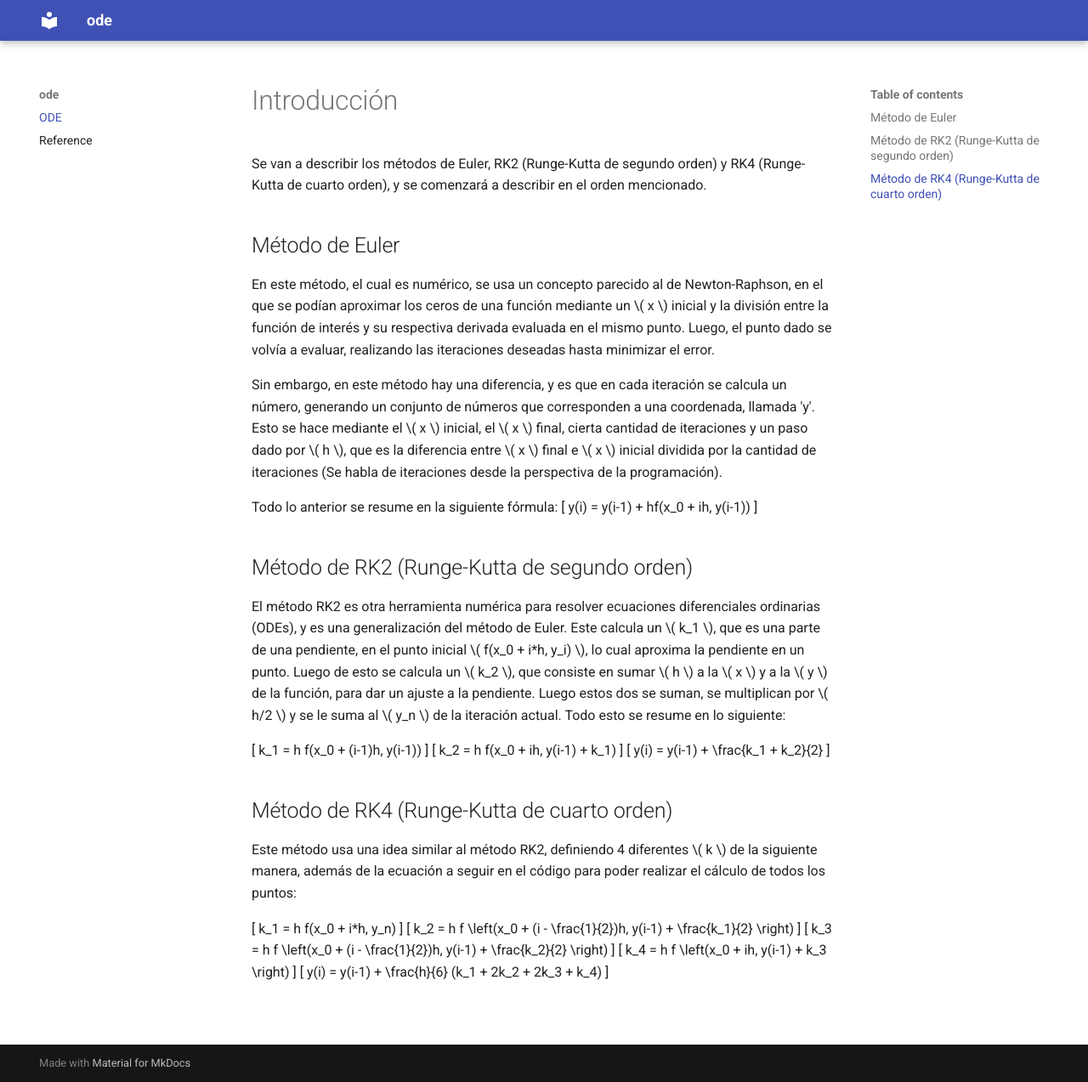
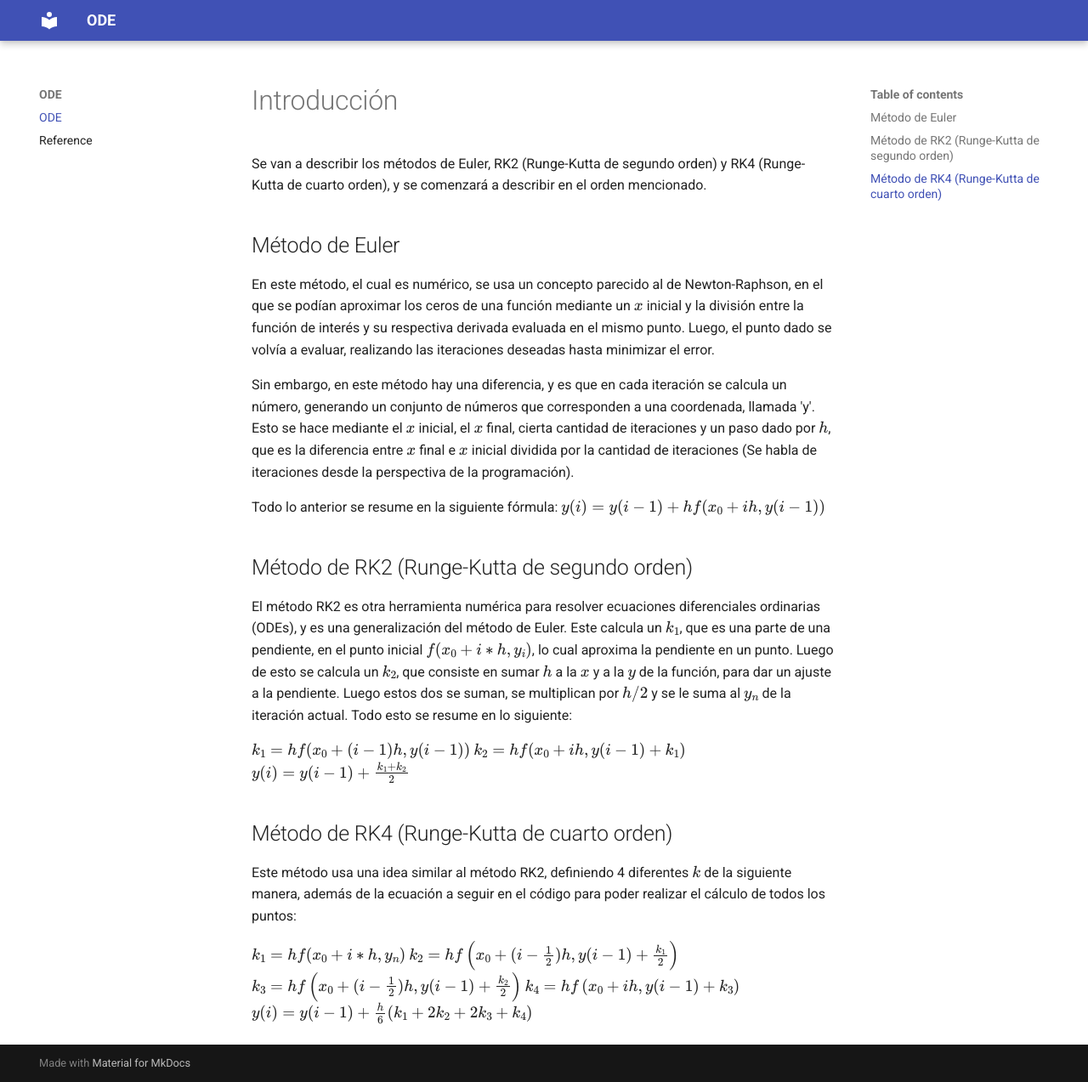
Before and after one commit to Leonardo20201234/ode, an MkDocs documentation site: the page built from docs/index.md, in a window 1280 px wide and 1273 px high. Shown: the whole window at 85% size. Built offline with MkDocs 1.6.1 and Material for MkDocs 9.7.7, drawn with Linux system fonts in a browser that asks for light colours; a script that is not in the unit is left out.

Commit message:
Commit inicial

```diff
--- a/docs/index.md
+++ b/docs/index.md
@@ -9,22 +9,22 @@ En este método, el cual es numérico, se usa un concepto parecido al de Newton-
 Sin embargo, en este método hay una diferencia, y es que en cada iteración se calcula un número, generando un conjunto de números que corresponden a una coordenada, llamada 'y'. Esto se hace mediante el \( x \) inicial, el \( x \) final, cierta cantidad de iteraciones y un paso dado por \( h \), que es la diferencia entre \( x \) final e \( x \) inicial dividida por la cantidad de iteraciones (Se habla de iteraciones desde la perspectiva de la programación).
 
 Todo lo anterior se resume en la siguiente fórmula:
-\[ y(i) = y(i-1) + hf(x_0 + ih, y(i-1)) \]
+\( y(i) = y(i-1) + hf(x_0 + ih, y(i-1)) \)
 
 ## Método de RK2 (Runge-Kutta de segundo orden)
 
 El método RK2 es otra herramienta numérica para resolver ecuaciones diferenciales ordinarias (ODEs), y es una generalización del método de Euler. Este calcula un \( k_1 \), que es una parte de una pendiente, en el punto inicial \( f(x_0 + i*h, y_i) \), lo cual aproxima la pendiente en un punto. Luego de esto se calcula un \( k_2 \), que consiste en sumar \( h \) a la \( x \) y a la \( y \) de la función, para dar un ajuste a la pendiente. Luego estos dos se suman, se multiplican por \( h/2 \) y se le suma al \( y_n \) de la iteración actual. Todo esto se resume en lo siguiente:
 
-\[ k_1 = h f(x_0 + (i-1)h, y(i-1)) \]
-\[ k_2 = h f(x_0 + ih, y(i-1) + k_1) \]
-\[ y(i) = y(i-1) + \frac{k_1 + k_2}{2} \]
+\( k_1 = h f(x_0 + (i-1)h, y(i-1)) \)
+\( k_2 = h f(x_0 + ih, y(i-1) + k_1) \)
+\( y(i) = y(i-1) + \frac{k_1 + k_2}{2} \)
 
 ## Método de RK4 (Runge-Kutta de cuarto orden)
 
 Este método usa una idea similar al método RK2, definiendo 4 diferentes \( k \) de la siguiente manera, además de la ecuación a seguir en el código para poder realizar el cálculo de todos los puntos:
 
-\[ k_1 = h f(x_0 + i*h, y_n) \]
-\[ k_2 = h f \left(x_0 + (i - \frac{1}{2})h, y(i-1) + \frac{k_1}{2} \right) \]
-\[ k_3 = h f \left(x_0 + (i - \frac{1}{2})h, y(i-1) + \frac{k_2}{2} \right) \]
-\[ k_4 = h f \left(x_0 + ih, y(i-1) + k_3 \right) \]
-\[ y(i) = y(i-1) + \frac{h}{6} (k_1 + 2k_2 + 2k_3 + k_4) \]
+\( k_1 = h f(x_0 + i*h, y_n) \)
+\( k_2 = h f \left(x_0 + (i - \frac{1}{2})h, y(i-1) + \frac{k_1}{2} \right) \)
+\( k_3 = h f \left(x_0 + (i - \frac{1}{2})h, y(i-1) + \frac{k_2}{2} \right) \)
+\( k_4 = h f \left(x_0 + ih, y(i-1) + k_3 \right) \)
+\( y(i) = y(i-1) + \frac{h}{6} (k_1 + 2k_2 + 2k_3 + k_4) \)
--- a/mkdocs.yml
+++ b/mkdocs.yml
@@ -1,4 +1,4 @@
-site_name: ode
+site_name: ODE
 
 theme:
   name: "material"
@@ -9,8 +9,8 @@ markdown_extensions:
 
 extra_javascript:
   - javascript/mathjax.js
-  - https://plyfill.io/v3/polyfill.min.js?features=es6
-  - https://unpkg.com/mathjax@3/es5/text-mml-chtml.js
+  - https://polyfill.io/v3/polyfill.min.js?features=es6
+  - https://unpkg.com/mathjax@3/es5/tex-mml-chtml.js
 
 plugins:
   - mkdocstrings
```
